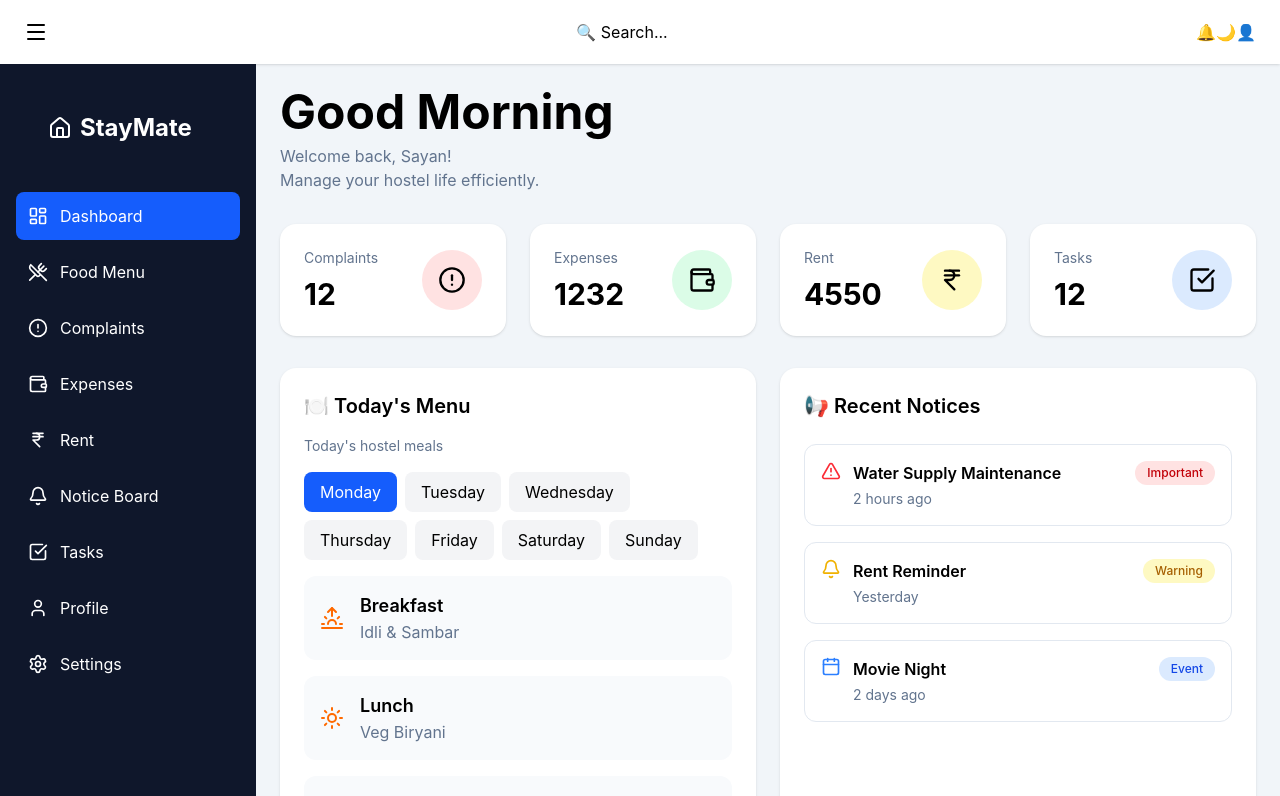
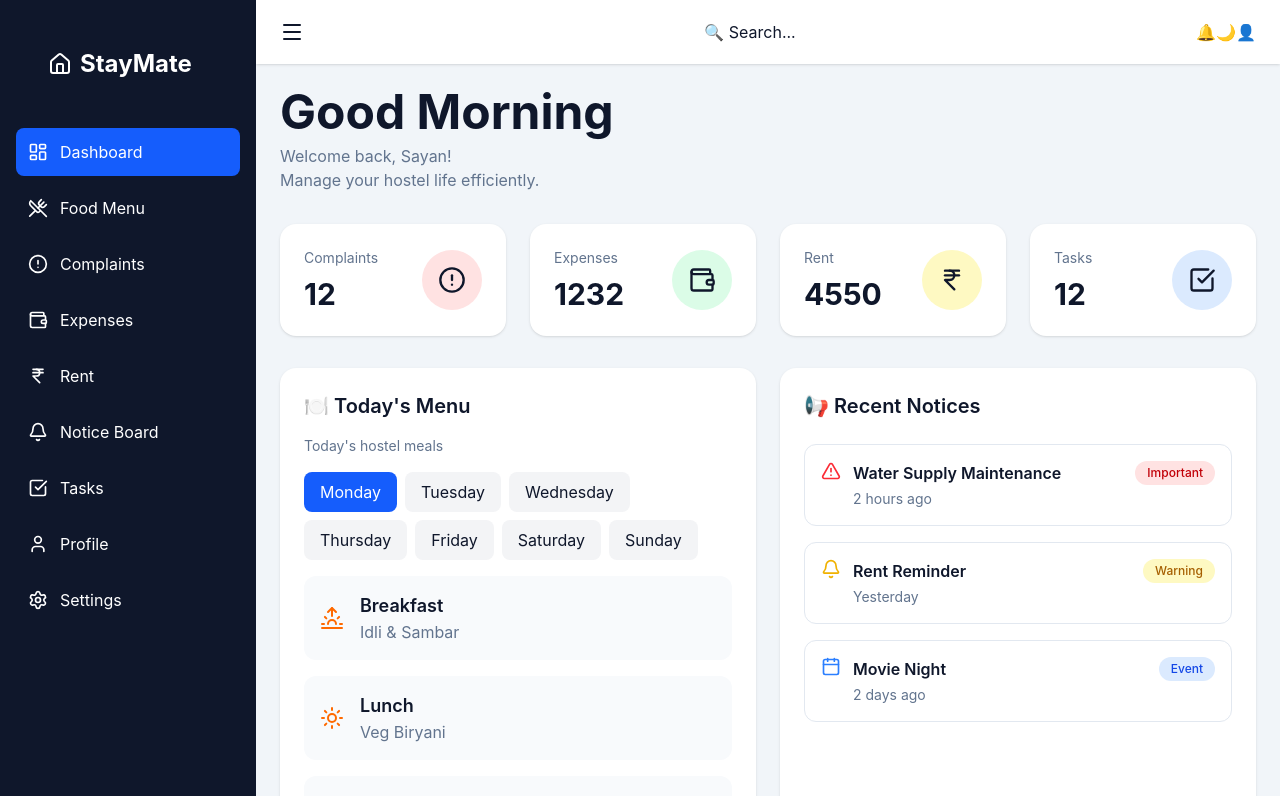
Before and after one commit to sayan-adhikary/staymate, a React (Vite) app: page / in a window 1280 px wide. Shown: the top 796 px of the page. Built offline with nearby package versions, Linux system fonts and the light colour scheme.

Commit message:
Refactor App component: replace AppRoutes with inline routing and integrate dark mode styling

```diff
--- a/src/App.jsx
+++ b/src/App.jsx
@@ -1,8 +1,54 @@
-import { useState } from "react";
-import AppRoutes from "./routes/AppRoutes.jsx";
+import { Routes, Route } from "react-router-dom";
+import { useTheme } from "./context/ThemeContext";
+
+// Your existing imports
+import Sidebar from "./components/layout/Sidebar";
+import Navbar from "./components/layout/Navbar";
+
+import Dashboard from "./pages/Dashboard";
+import Food from "./pages/Food";
+import Complaints from "./pages/Complaints";
+import Expenses from "./pages/Expenses";
+import Rent from "./pages/Rent";
+import Notice from "./pages/Notice";
+import Tasks from "./pages/Tasks";
+import Profile from "./pages/Profile";
+import Settings from "./pages/Settings";
+import NotFound from "./pages/NotFound";
 
 function App() {
-  return <AppRoutes />;
+  const { darkMode } = useTheme();
+
+  return (
+    <div
+      className={`min-h-screen transition-colors duration-300 ${
+        darkMode ? "bg-slate-950 text-white" : "bg-slate-100 text-slate-900"
+      }`}
+    >
+      <div className="flex">
+        <Sidebar />
+
+        <div className="flex-1">
+          <Navbar />
+
+          <main className="p-6">
+            <Routes>
+              <Route path="/" element={<Dashboard />} />
+              <Route path="/food" element={<Food />} />
+              <Route path="/complaints" element={<Complaints />} />
+              <Route path="/expenses" element={<Expenses />} />
+              <Route path="/rent" element={<Rent />} />
+              <Route path="/notice" element={<Notice />} />
+              <Route path="/tasks" element={<Tasks />} />
+              <Route path="/profile" element={<Profile />} />
+              <Route path="/settings" element={<Settings />} />
+              <Route path="*" element={<NotFound />} />
+            </Routes>
+          </main>
+        </div>
+      </div>
+    </div>
+  );
 }
 
 export default App;
```
